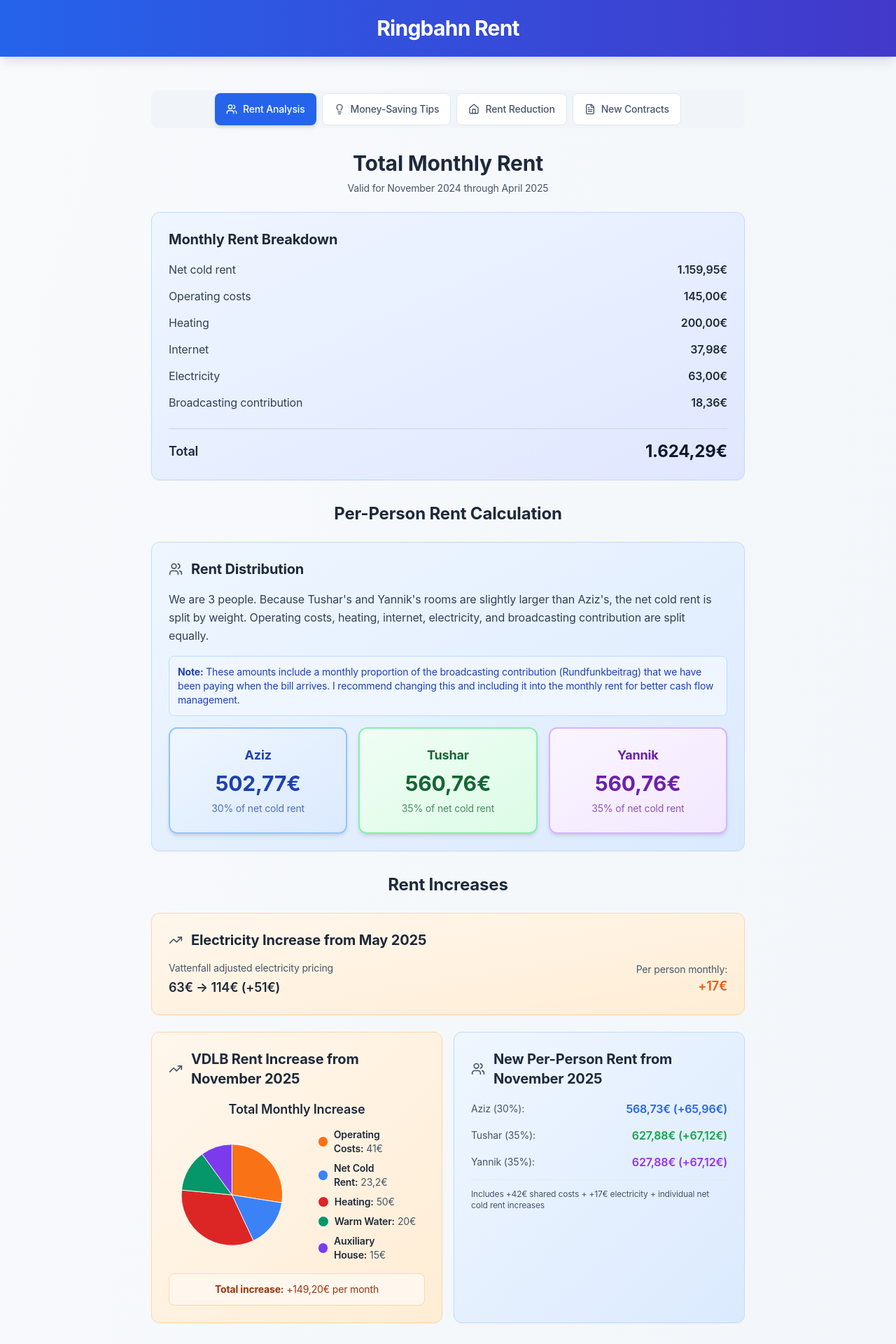
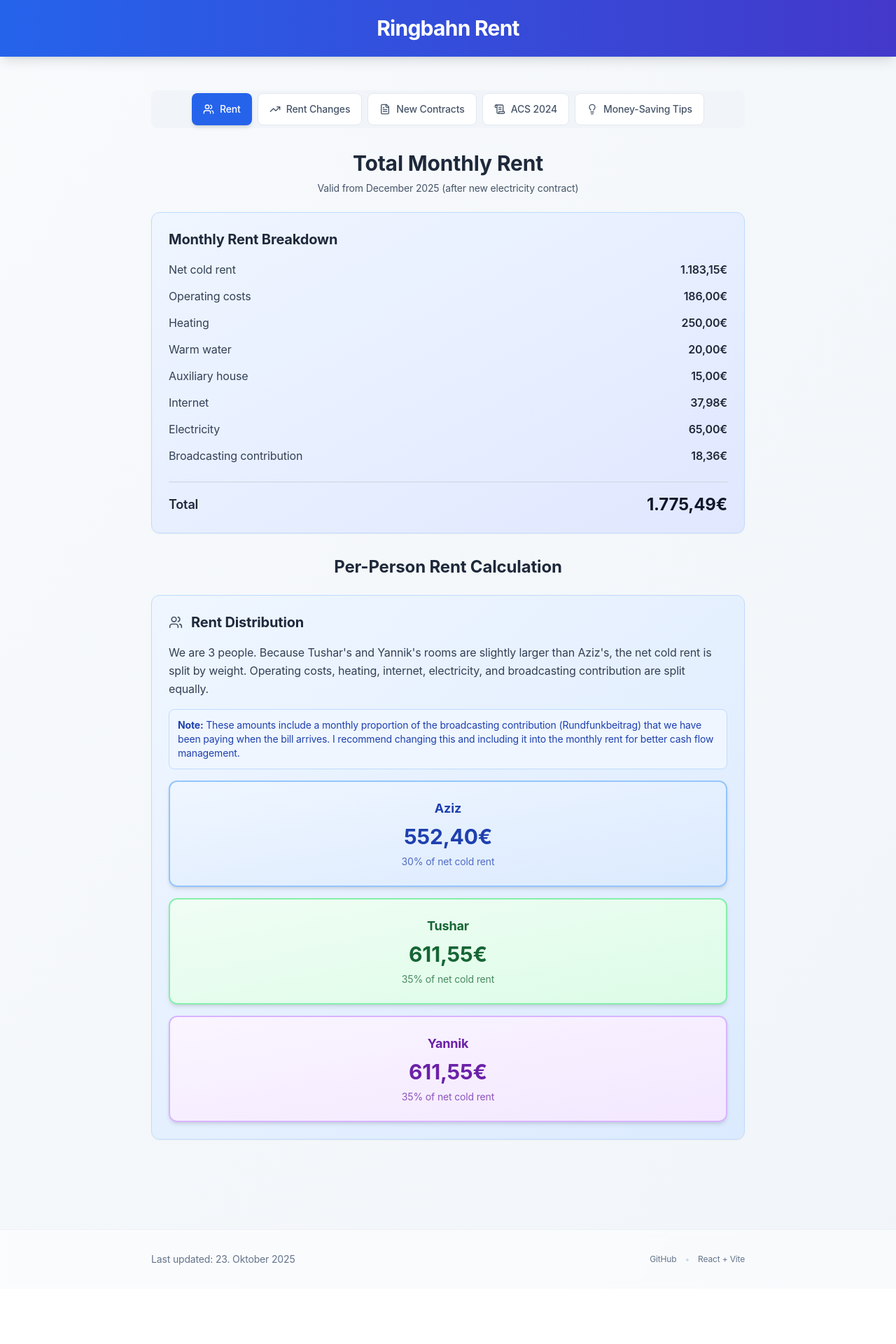
Before and after one commit to devWhyqueue/ringbahn-rent, a React (Vite) app: page / in a window 1280 px wide. Shown: the top 1920 px of the page at 70% size. After the commit the page ends 1841 px from the top, so only its background shows below. Built offline with nearby package versions, Linux system fonts and the light colour scheme.

Commit message:
Update rent

```diff
--- a/src/App.tsx
+++ b/src/App.tsx
@@ -8,10 +8,9 @@ import { InfoCard } from './components/InfoCard';
 import { ACSSection } from './components/ACSSection';
 import { MoneySavingTips } from './components/MoneySavingTips';
 import { PieChart } from './components/PieChart';
-import { RentReduction } from './components/RentReduction';
 import { NewContracts } from './components/NewContracts';
 import { Tabs, Tab, TabPanel } from './components/Tab';
-import { Users, HelpCircle, TrendingUp, Lightbulb, Home, FileText } from 'lucide-react';
+import { Users, TrendingUp, Lightbulb, FileText, ScrollText } from 'lucide-react';
 
 /**
  * Main application component
@@ -33,10 +32,31 @@ function App() {
               <div className="flex flex-wrap gap-2 bg-slate-100 p-1 rounded-lg justify-center">
                 <Tab
                   id="rent"
-                  label="Rent Analysis"
+                  label="Rent"
                   icon={<Users className="w-4 h-4" />}
                   isActive={activeTab === 'rent'}
                   onClick={() => setActiveTab('rent')}
+                />
+                <Tab
+                  id="increases"
+                  label="Rent Changes"
+                  icon={<TrendingUp className="w-4 h-4" />}
+                  isActive={activeTab === 'increases'}
+                  onClick={() => setActiveTab('increases')}
+                />
+                <Tab
+                  id="contracts"
+                  label="New Contracts"
+                  icon={<FileText className="w-4 h-4" />}
+                  isActive={activeTab === 'contracts'}
+                  onClick={() => setActiveTab('contracts')}
+                />
+                <Tab
+                  id="acs"
+                  label="ACS 2024"
+                  icon={<ScrollText className="w-4 h-4" />}
+                  isActive={activeTab === 'acs'}
+                  onClick={() => setActiveTab('acs')}
                 />
                 <Tab
                   id="tips"
@@ -44,20 +64,6 @@ function App() {
                   icon={<Lightbulb className="w-4 h-4" />}
                   isActive={activeTab === 'tips'}
                   onClick={() => setActiveTab('tips')}
-                />
-                <Tab
-                  id="reduction"
-                  label="Rent Reduction"
-                  icon={<Home className="w-4 h-4" />}
-                  isActive={activeTab === 'reduction'}
-                  onClick={() => setActiveTab('reduction')}
-                />
-                <Tab
-                  id="contracts"
-                  label="New Contracts"
-                  icon={<FileText className="w-4 h-4" />}
-                  isActive={activeTab === 'contracts'}
-                  onClick={() => setActiveTab('contracts')}
                 />
               </div>
             </Tabs>
@@ -72,17 +78,19 @@ function App() {
                 Total Monthly Rent
               </h1>
               <p className="text-sm text-slate-600 mb-6 text-center">
-                Valid for November 2024 through April 2025
+                Valid from December 2025 (after new electricity contract)
               </p>
               <SummaryCard
                 title="Monthly Rent Breakdown"
-                totalAmount="1.624,29€"
+                totalAmount="1.775,49€"
                 items={[
-                  { label: 'Net cold rent', amount: '1.159,95€' },
-                  { label: 'Operating costs', amount: '145,00€' },
-                  { label: 'Heating', amount: '200,00€' },
+                  { label: 'Net cold rent', amount: '1.183,15€' },
+                  { label: 'Operating costs', amount: '186,00€' },
+                  { label: 'Heating', amount: '250,00€' },
+                  { label: 'Warm water', amount: '20,00€' },
+                  { label: 'Auxiliary house', amount: '15,00€' },
                   { label: 'Internet', amount: '37,98€' },
-                  { label: 'Electricity', amount: '63,00€' },
+                  { label: 'Electricity', amount: '65,00€' },
                   { label: 'Broadcasting contribution', amount: '18,36€' },
                 ]}
                 color="blue"
@@ -111,22 +119,22 @@ function App() {
                     and including it into the monthly rent for better cash flow management.
                   </p>
                 </div>
-                <div className="grid grid-cols-1 md:grid-cols-3 gap-4">
+                <div className="grid grid-cols-1 gap-4">
                   <PersonCostCard
                     name="Aziz"
-                    amount="502,77€"
+                    amount="552,40€"
                     percentage="30%"
                     color="blue"
                   />
                   <PersonCostCard
                     name="Tushar"
-                    amount="560,76€"
+                    amount="611,55€"
                     percentage="35%"
                     color="green"
                   />
                   <PersonCostCard
                     name="Yannik"
-                    amount="560,76€"
+                    amount="611,55€"
                     percentage="35%"
                     color="purple"
                   />
@@ -134,34 +142,47 @@ function App() {
               </InfoCard>
             </section>
 
-            {/* Rent Increases */}
+            </div>
+          </TabPanel>
+
+          <TabPanel isActive={activeTab === 'increases'}>
+            <div className="space-y-8">
               <section>
                 <h2 className="text-2xl font-bold text-slate-800 mb-6 text-center">
-                Rent Increases
+                  Rent Changes
                 </h2>
 
-              {/* Electricity Increase from May 2025 */}
-              <div className="mb-6">
+                <div className="grid grid-cols-1 gap-4">
                   <InfoCard
-                  title="Electricity Increase from May 2025"
-                  type="warning"
+                    title="Electricity Reduction from December 2025"
+                    type="info"
                     icon={<TrendingUp className="w-5 h-5" />}
                   >
-                  <div className="flex items-center justify-between">
-                    <div>
-                      <p className="text-sm text-slate-600 mb-1">Vattenfall adjusted electricity pricing</p>
-                      <p className="text-lg font-semibold text-slate-800">63€ → 114€ (+51€)</p>
+                    <div className="space-y-3">
+                      <div className="flex justify-between items-center">
+                        <span className="text-sm text-slate-600">Old monthly payment:</span>
+                        <span className="font-semibold text-slate-800">114€</span>
                       </div>
-                    <div className="text-right">
-                      <p className="text-sm text-slate-600">Per person monthly:</p>
-                      <p className="text-lg font-semibold text-orange-600">+17€</p>
+                      <div className="flex justify-between items-center">
+                        <span className="text-sm text-slate-600">New monthly payment:</span>
+                        <span className="font-semibold text-green-600">65€</span>
+                      </div>
+                      <div className="flex justify-between items-center">
+                        <span className="text-sm text-slate-600">Household difference:</span>
+                        <span className="font-semibold text-green-600">-49€</span>
+                      </div>
+                      <div className="border-t pt-3 mt-3 text-sm text-slate-600">
+                        <div className="flex justify-between items-center">
+                          <span>Per person monthly reduction:</span>
+                          <span className="font-semibold text-blue-600">-16,33€</span>
+                        </div>
+                        <p className="mt-2 text-xs text-slate-500">
+                          Applies equally to Aziz, Tushar, and Yannik.
+                        </p>
                       </div>
                     </div>
                   </InfoCard>
-              </div>
 
-              {/* Rent Increase from November 2025 */}
-              <div className="grid grid-cols-1 lg:grid-cols-2 gap-4">
                   <InfoCard
                     title="VDLB Rent Increase from November 2025"
                     type="warning"
@@ -186,84 +207,47 @@ function App() {
                       </p>
                     </div>
                   </InfoCard>
+                </div>
 
+                <div className="mb-6">
                   <InfoCard
-                  title="New Per-Person Rent from November 2025"
-                  type="info"
-                  icon={<Users className="w-5 h-5" />}
+                    title="Electricity Increase from May 2025"
+                    type="warning"
+                    icon={<TrendingUp className="w-5 h-5" />}
                   >
-                  <div className="space-y-3">
-                    <div className="flex justify-between items-center">
-                      <span className="text-sm text-slate-600">Aziz (30%):</span>
-                      <span className="font-semibold text-blue-600">568,73€ (+65,96€)</span>
+                    <div className="flex items-center justify-between">
+                      <div>
+                        <p className="text-sm text-slate-600 mb-1">Vattenfall adjusted electricity pricing</p>
+                        <p className="text-lg font-semibold text-slate-800">63€ → 114€ (+51€)</p>
                       </div>
-                    <div className="flex justify-between items-center">
-                      <span className="text-sm text-slate-600">Tushar (35%):</span>
-                      <span className="font-semibold text-green-600">627,88€ (+67,12€)</span>
-                    </div>
-                    <div className="flex justify-between items-center">
-                      <span className="text-sm text-slate-600">Yannik (35%):</span>
-                      <span className="font-semibold text-purple-600">627,88€ (+67,12€)</span>
-                    </div>
-                    <div className="border-t pt-3 mt-3">
-                      <p className="text-xs text-slate-600">
-                        Includes +42€ shared costs + +17€ electricity + individual net cold rent increases
-                      </p>
+                      <div className="text-right">
+                        <p className="text-sm text-slate-600">Per person monthly:</p>
+                        <p className="text-lg font-semibold text-orange-600">+17€</p>
                       </div>
                     </div>
                   </InfoCard>
                 </div>
               </section>
+            </div>
+          </TabPanel>
 
-            {/* Annual Cost Statement */}
+          <TabPanel isActive={activeTab === 'contracts'}>
+            <NewContracts />
+          </TabPanel>
+
+          <TabPanel isActive={activeTab === 'acs'}>
+            <div className="space-y-8">
               <section>
                 <h2 className="text-2xl font-bold text-slate-800 mb-6 text-center">
                   Annual Cost Statement (Nebenkostenabrechnung)
                 </h2>
                 <ACSSection />
               </section>
-
-            {/* Things that need clarification */}
-            <section>
-              <InfoCard
-                title="Things that need clarification"
-                type="warning"
-                icon={<HelpCircle className="w-5 h-5" />}
-              >
-                <ul className="space-y-4">
-                  <li>
-                    <p>
-                      The ecotrend ista website shows heating and warm water usage, starting from May 2024.
-                      For completeness, I fill in the missing months from January to April with values from 2025.
-                      While yearly heating usage seems comparable to ACS 2024, the warm water kWh seem off.
-                      The sum of Ista portal values is about 2700 kWh but our ACS 2024 shows 5886,23 kWh.
-                      How can this be explained?
-                    </p>
-                  </li>
-                  <li>
-                    <p>
-                      Although m³ usage of warm water is the same as in 2022, the kWh usage exploded.
-                      Starting from 457,07 kWh in 2022, with 1316,15 kwH in 2023 up to 5886,23 kwH in 2024.
-                      How can this be explained?
-                    </p>
-                  </li>
-                </ul>
-              </InfoCard>
-            </section>
-
             </div>
           </TabPanel>
 
           <TabPanel isActive={activeTab === 'tips'}>
             <MoneySavingTips />
-          </TabPanel>
-
-          <TabPanel isActive={activeTab === 'reduction'}>
-            <RentReduction />
-          </TabPanel>
-
-          <TabPanel isActive={activeTab === 'contracts'}>
-            <NewContracts />
           </TabPanel>
         </main>
 
```
Lines whose indentation alone changed are shown as unchanged.
